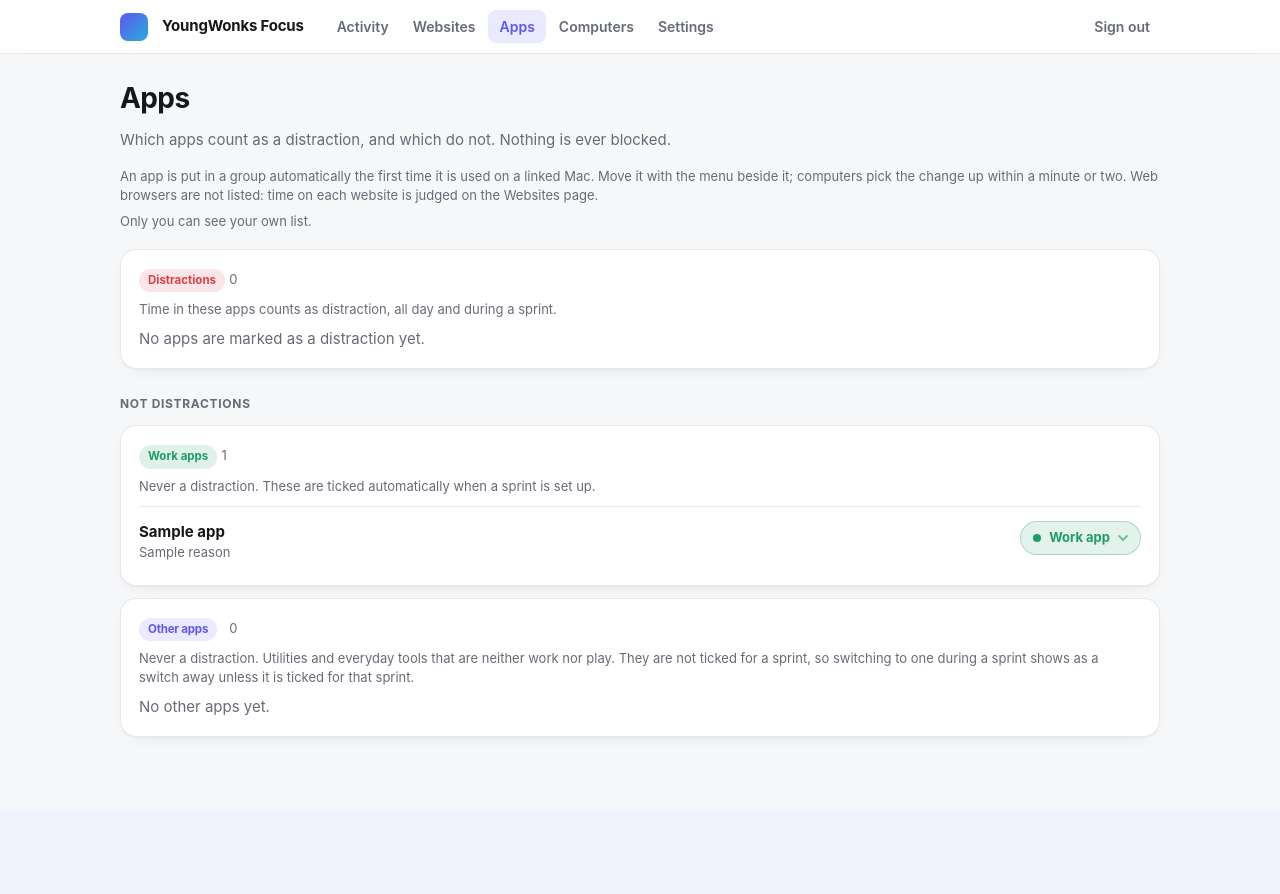
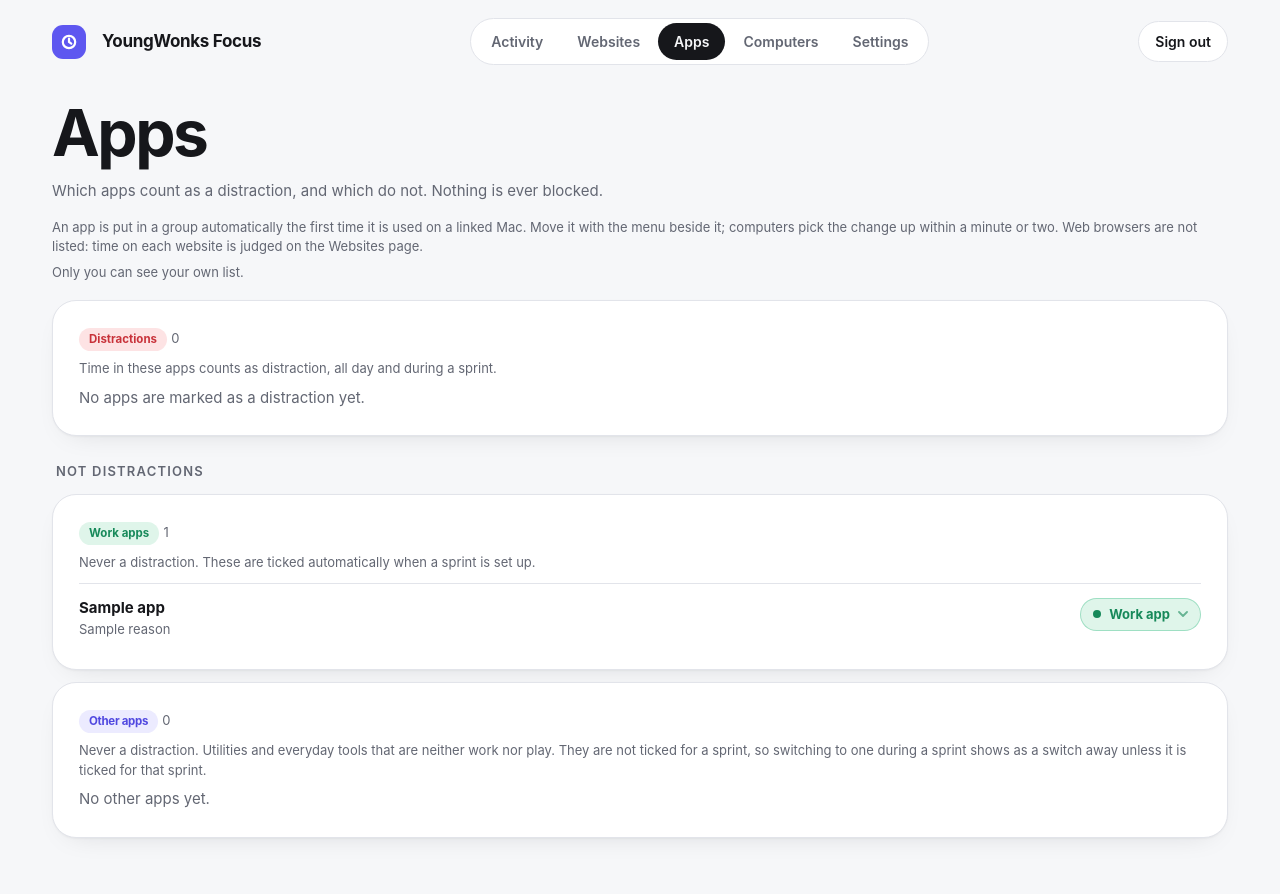
Before and after one commit to vraina/focus, a Flask app: page /dashboard/apps in a window 1280 px wide. Before the commit the page ends 739 px from the top, so only its background shows below. Run offline with Flask 3, Linux system fonts and the light colour scheme; the visitor is signed in with stand-in values (Sample User, id 1); a database or web service that is not in the repository returns one stand-in record (values such as "Sample title"); parts of the project's set-up code (start-up, migrations or seed data) failed here and were passed over.

Commit message:
Redesign step 1: shared colours, type and header
Dark theme as designed, with the light palette kept on the same layout. System font fallbacks:
no outside font files are loaded.

Co-Authored-By: Claude Fable 5.2 <noreply@anthropic.com>

```diff
--- a/server/templates/base.html
+++ b/server/templates/base.html
@@ -6,105 +6,122 @@
 <meta name="robots" content="noindex">
 <title>{% block title %}YoungWonks Focus{% endblock %}</title>
 <style>
-:root{--brand:#5e57f0;--brand2:#29adda;--good:#1f9d67;--warn:#d98312;--bad:#de3f46;--ink:#16171b;--soft:#676b76;--faint:#9a9eaa;
-  --canvas:#f6f7f9;--surface:#ffffff;--sunk:#f0f1f4;--line:rgba(18,20,28,.09);--line2:rgba(18,20,28,.05);--ring:rgba(94,87,240,.30);
-  --shadow:0 1px 2px rgba(18,20,28,.04),0 6px 20px -12px rgba(18,20,28,.14)}
-@media (prefers-color-scheme: dark){:root{--good:#35c283;--warn:#f0a23a;--bad:#f0666c;--ink:#f1f2f5;--soft:#a3a7b2;--faint:#70747f;
-  --canvas:#131418;--surface:#1c1e24;--sunk:#24262d;--line:rgba(255,255,255,.10);--line2:rgba(255,255,255,.06);--shadow:none}}
+/* Colours. Dark is the designed theme; light keeps the same layout with the site's earlier light palette. */
+:root{color-scheme:light dark;
+  --canvas:#f6f7f9;--surface:#ffffff;--raised:#f0f1f4;--line:#e2e4ea;--line2:#eceef2;--ink:#16171b;--soft:#636773;--faint:#9a9eaa;
+  --brand:#5e57f0;--link:#5048e0;--on-brand:#ffffff;--brand-tint:#ecebff;--brand-line:#b9b5fb;
+  --good:#17895a;--warn:#b86d08;--bad:#d2363d;--badtext:#c8323a;--good-fill:#27b47a;--warn-fill:#eda02b;--bad-fill:#e6474d;
+  --good-tint:#dff5ea;--warn-tint:#fbeed4;--bad-tint:#fde3e4;--idle:#dfe2e8;--ring:rgba(94,87,240,.30);
+  --shadow:0 1px 2px rgba(18,20,28,.04),0 10px 30px -18px rgba(18,20,28,.18);
+  --display:"Space Grotesk",Inter,-apple-system,BlinkMacSystemFont,"Segoe UI",Helvetica,Arial,sans-serif;
+  --text:Inter,-apple-system,BlinkMacSystemFont,"Segoe UI",Helvetica,Arial,sans-serif;--sunk:var(--raised)}
+@media (prefers-color-scheme: dark){:root{
+  --canvas:#0b0c10;--surface:#14161d;--raised:#1b1e27;--line:#262a36;--line2:#20232d;--ink:#f2f3f7;--soft:#a2a7b5;--faint:#5c6170;
+  --brand:#7c75ff;--link:#a5a0ff;--on-brand:#0b0c10;--brand-tint:#1f2030;--brand-line:#7c75ff;
+  --good:#3ddc97;--warn:#ffb547;--bad:#ff6b6b;--badtext:#ff8585;--good-fill:#3ddc97;--warn-fill:#ffb547;--bad-fill:#ff6b6b;
+  --good-tint:#123326;--warn-tint:#3a2c10;--bad-tint:#3d1c1f;--idle:#2e3240;--ring:rgba(124,117,255,.40);--shadow:none}}
 *{box-sizing:border-box}
 html{-webkit-text-size-adjust:100%}
-body{margin:0;background:var(--canvas);color:var(--ink);font:15px/1.5 Inter,-apple-system,BlinkMacSystemFont,"Segoe UI",Helvetica,Arial,sans-serif;
-  -webkit-font-smoothing:antialiased;text-rendering:optimizeLegibility}
-a{color:var(--brand);text-decoration:none} a:hover{text-decoration:underline} a.card:hover,a.chip:hover,a.ghost:hover,a.btn:hover,nav a:hover,a.brand:hover{text-decoration:none}
-:focus-visible{outline:2px solid var(--brand);outline-offset:2px;border-radius:6px}
-header.bar{background:color-mix(in srgb,var(--surface) 88%,transparent);backdrop-filter:saturate(1.4) blur(12px);-webkit-backdrop-filter:saturate(1.4) blur(12px);
-  border-bottom:1px solid var(--line);position:sticky;top:0;z-index:5}
-header.bar .in{max-width:1080px;margin:0 auto;padding:10px 20px;display:flex;align-items:center;gap:14px}
-.logo{width:28px;height:28px;border-radius:8px;background:linear-gradient(135deg,var(--brand),var(--brand2));flex:none}
-.brand{font-weight:700;letter-spacing:-.2px;color:var(--ink);margin-right:8px;white-space:nowrap}
-header.bar nav{display:flex;flex-wrap:wrap;gap:2px;margin-right:auto}
-nav a{color:var(--soft);font-weight:600;font-size:14px;padding:6px 11px;border-radius:8px;transition:background .12s,color .12s}
-nav a:hover{background:var(--sunk);color:var(--ink)} nav a.on{background:color-mix(in srgb,var(--brand) 12%,transparent);color:var(--brand)}
-.linkbtn{background:none;border:0;color:var(--soft);font:inherit;font-size:14px;font-weight:600;cursor:pointer;padding:6px 10px;border-radius:8px}
-.linkbtn:hover{background:var(--sunk);color:var(--ink)}
-main{max-width:1080px;margin:0 auto;padding:28px 20px 72px}
-h1{font-size:28px;line-height:1.15;margin:0 0 6px;letter-spacing:-.6px;font-weight:750}
-h2{font-size:12px;letter-spacing:.7px;text-transform:uppercase;color:var(--soft);margin:32px 0 12px;font-weight:700}
+body{margin:0;background:var(--canvas);color:var(--ink);font:15px/1.5 var(--text);-webkit-font-smoothing:antialiased;text-rendering:optimizeLegibility}
+a{color:var(--link);text-decoration:none} a:hover{text-decoration:underline}
+a.card:hover,a.chip:hover,a.ghost:hover,a.btn:hover,nav a:hover,a.brand:hover,a.more:hover{text-decoration:none}
+:focus-visible{outline:2px solid var(--brand);outline-offset:2px;border-radius:8px}
+/* Header: logo, a pill of navigation, sign out. */
+header.bar{position:relative;z-index:5}
+header.bar .in{max-width:1240px;margin:0 auto;padding:18px 32px 0;display:flex;align-items:center;gap:16px}
+.logo{width:34px;height:34px;border-radius:11px;background:var(--brand);flex:none;display:inline-flex;align-items:center;justify-content:center;color:var(--on-brand)}
+.brand{font-family:var(--display);font-weight:700;font-size:17px;letter-spacing:-.3px;color:var(--ink);white-space:nowrap}
+header.bar nav{display:flex;flex-wrap:wrap;gap:2px;margin:0 auto;background:var(--surface);border:1px solid var(--line);border-radius:99px;padding:4px}
+nav a{color:var(--soft);font-weight:600;font-size:14px;padding:8px 16px;border-radius:99px;transition:background .12s,color .12s}
+nav a:hover{color:var(--ink)} nav a.on{background:var(--ink);color:var(--canvas)}
+.linkbtn{border:1px solid var(--line);background:var(--surface);color:var(--ink);font:inherit;font-size:14px;font-weight:600;padding:9px 16px;border-radius:99px;cursor:pointer;white-space:nowrap}
+.linkbtn:hover{background:var(--raised)}
+main{max-width:1240px;margin:0 auto;padding:36px 32px 56px}
+h1{font-family:var(--display);font-size:64px;line-height:1;margin:0 0 10px;letter-spacing:-2.5px;font-weight:700}
+h2{font-size:13px;letter-spacing:1.2px;text-transform:uppercase;color:var(--soft);margin:30px 0 12px 4px;font-weight:600}
+.eyebrow{font-size:13px;font-weight:600;letter-spacing:1.4px;text-transform:uppercase;color:var(--link)}
+.title{font-family:var(--display);font-size:20px;font-weight:700;letter-spacing:-.4px;margin:0;text-transform:none;color:var(--ink)}
+.display{font-family:var(--display);font-weight:700;letter-spacing:-.4px}
 .muted{color:var(--soft)} .small{font-size:13px}
-.card{background:var(--surface);border:1px solid var(--line);border-radius:16px;padding:18px;box-shadow:var(--shadow)}
-a.card{transition:border-color .12s,transform .12s} a.card:hover{border-color:color-mix(in srgb,var(--brand) 35%,var(--line))}
+.card{background:var(--surface);border:1px solid var(--line);border-radius:24px;padding:26px;box-shadow:var(--shadow)}
+a.card{transition:border-color .12s} a.card:hover{border-color:var(--brand-line)}
 .tiles{display:grid;grid-template-columns:repeat(auto-fit,minmax(150px,1fr));gap:12px;margin-top:16px}
-.tile .k{font-size:12px;color:var(--soft);font-weight:600} .tile .v{font-size:28px;font-weight:750;letter-spacing:-.5px;font-variant-numeric:tabular-nums;margin-top:2px}
-.good{color:var(--good)} .warn{color:var(--warn)} .bad{color:var(--bad)}
-.pill{display:inline-block;font-size:11.5px;font-weight:700;padding:3px 9px;border-radius:99px;background:var(--sunk);color:var(--soft);white-space:nowrap}
-.pill.good{background:color-mix(in srgb,var(--good) 14%,transparent);color:var(--good)} .pill.warn{background:color-mix(in srgb,var(--warn) 16%,transparent);color:var(--warn)}
-.pill.bad{background:color-mix(in srgb,var(--bad) 13%,transparent);color:var(--bad)} .pill.brand{background:color-mix(in srgb,var(--brand) 12%,transparent);color:var(--brand)}
-.stack>*+*{margin-top:12px}
+.tile .k{font-size:12px;color:var(--soft);font-weight:600} .tile .v{font-family:var(--display);font-size:28px;font-weight:700;letter-spacing:-.5px;font-variant-numeric:tabular-nums;margin-top:2px}
+.good{color:var(--good)} .warn{color:var(--warn)} .bad{color:var(--badtext)}
+.pill{display:inline-block;font-size:11.5px;font-weight:700;padding:3px 10px;border-radius:99px;background:var(--raised);color:var(--soft);white-space:nowrap}
+.pill.good{background:var(--good-tint);color:var(--good)} .pill.warn{background:var(--warn-tint);color:var(--warn)}
+.pill.bad{background:var(--bad-tint);color:var(--badtext)} .pill.brand{background:var(--brand-tint);color:var(--link)}
+.stack>*+*{margin-top:14px}
 .row{display:flex;align-items:center;gap:12px;flex-wrap:wrap}
 .spread{margin-left:auto}
 .num{font-variant-numeric:tabular-nums;font-weight:700}
-.btn{display:inline-block;background:var(--brand);color:#fff;font-weight:650;border:0;border-radius:10px;padding:10px 16px;font-size:15px;cursor:pointer;
-  box-shadow:0 1px 2px rgba(94,87,240,.35);transition:filter .12s} .btn:hover{filter:brightness(1.07)}
-.ghost{display:inline-block;border:1px solid var(--line);border-radius:10px;padding:7px 12px;color:var(--ink);font-weight:600;font-size:14px;background:var(--surface);cursor:pointer;transition:background .12s}
-.ghost:hover{background:var(--sunk)} .ghost.off{opacity:.35;pointer-events:none}
-.field{width:100%;padding:10px 12px;margin:4px 0 12px;border-radius:10px;border:1px solid var(--line);background:var(--surface);color:var(--ink);font:inherit;transition:border-color .12s,box-shadow .12s}
+.btn{display:inline-block;background:var(--brand);color:var(--on-brand);font-weight:650;border:0;border-radius:99px;padding:11px 20px;font-size:15px;cursor:pointer;transition:filter .12s} .btn:hover{filter:brightness(1.08)}
+.ghost{display:inline-block;border:1px solid var(--line);border-radius:99px;padding:8px 15px;color:var(--ink);font-weight:600;font-size:14px;background:var(--surface);cursor:pointer;transition:background .12s}
+.ghost:hover{background:var(--raised)} .ghost.off{opacity:.4;pointer-events:none}
+.more{font-size:13px;font-weight:600;padding:6px 13px;border-radius:99px;border:1px solid var(--line);color:var(--link);white-space:nowrap} .more:hover{border-color:var(--brand-line)}
+.field{width:100%;padding:11px 14px;margin:4px 0 12px;border-radius:14px;border:1px solid var(--line);background:var(--canvas);color:var(--ink);font:inherit;transition:border-color .12s,box-shadow .12s}
 .field:focus{outline:0;border-color:var(--brand);box-shadow:0 0 0 3px var(--ring)}
 textarea.field{min-height:120px;font-family:ui-monospace,Menlo,monospace;font-size:13px}
 label{font-size:13px;color:var(--soft);font-weight:600}
-.narrow{max-width:400px;margin:7vh auto 0} .ok{color:var(--good);font-weight:600} .err{color:var(--bad);font-weight:600}
-.code{font:700 34px/1 ui-monospace,Menlo,monospace;letter-spacing:4px;padding:16px 20px;border-radius:12px;background:var(--sunk);display:inline-block}
-.chip{display:inline-block;padding:6px 13px;border-radius:99px;background:var(--surface);border:1px solid var(--line);color:var(--ink);font-weight:600;font-size:13px;transition:background .12s}
-.chip:hover{background:var(--sunk)} .chip.sub{font-weight:500;color:var(--soft)} .chip.on,.chip.on:hover{background:var(--brand);border-color:var(--brand);color:#fff}
+.narrow{max-width:420px;margin:7vh auto 0} .narrow h1{font-size:40px;letter-spacing:-1.4px} .ok{color:var(--good);font-weight:600} .err{color:var(--badtext);font-weight:600}
+.code{font:700 34px/1 ui-monospace,Menlo,monospace;letter-spacing:4px;padding:16px 20px;border-radius:16px;background:var(--raised);display:inline-block}
+/* A pill of choices: the person filter, list switches. */
+.seg{display:inline-flex;flex-wrap:wrap;gap:2px;background:var(--surface);border:1px solid var(--line);border-radius:99px;padding:4px;max-width:100%}
+.seg a,.seg button{padding:8px 18px;border-radius:99px;font:inherit;font-size:14px;font-weight:600;color:var(--soft);border:0;background:none;cursor:pointer;white-space:nowrap}
+.seg a:hover,.seg button:hover{color:var(--ink);text-decoration:none}
+.seg a.on,.seg button[aria-pressed=true]{background:var(--brand);color:var(--on-brand)}
+.chip{display:inline-block;padding:7px 14px;border-radius:99px;background:var(--surface);border:1px solid var(--line);color:var(--ink);font-weight:600;font-size:13px;transition:background .12s}
+.chip:hover{background:var(--raised)} .chip.sub{font-weight:500;color:var(--soft)} .chip.on,.chip.on:hover{background:var(--brand);border-color:var(--brand);color:var(--on-brand)}
 /* Dropdowns: every <select> is dressed as a button that opens a small panel (the real <select> stays for the form). */
 select.field,select.pick{max-width:100%}
 .dd{position:relative;display:inline-block;max-width:100%;vertical-align:middle}
 .dd.block{display:block;margin:4px 0 12px}
 .dd>select{position:absolute;inset:0;width:100%;height:100%;opacity:0;pointer-events:none;margin:0}
 .dd-btn{display:inline-flex;align-items:center;gap:8px;width:100%;max-width:100%;border:1px solid var(--line);background:var(--surface);color:var(--ink);font:inherit;font-size:14px;font-weight:600;
-  padding:8px 12px;border-radius:10px;cursor:pointer;text-align:left;transition:background .12s,border-color .12s,box-shadow .12s}
+  padding:9px 14px;border-radius:99px;cursor:pointer;text-align:left;transition:background .12s,border-color .12s,box-shadow .12s}
 .dd-btn:hover{background:var(--sunk)} .dd.open .dd-btn,.dd-btn:focus-visible{outline:0;border-color:var(--brand);box-shadow:0 0 0 3px var(--ring)}
 .dd-btn .t{flex:1;min-width:0;overflow:hidden;text-overflow:ellipsis;white-space:nowrap}
 .dd-btn .c{flex:none;width:10px;height:6px;opacity:.6;transition:transform .15s} .dd.open .dd-btn .c{transform:rotate(180deg)}
 .dd-btn .dot,.dd-opt .dot{flex:none;width:8px;height:8px;border-radius:50%;background:currentColor}
 .dd.round .dd-btn{border-radius:999px;padding:6px 12px;font-size:13px;font-weight:650}
-.dd.tone-distraction .dd-btn{color:var(--bad);background:color-mix(in srgb,var(--bad) 11%,transparent);border-color:color-mix(in srgb,var(--bad) 28%,transparent)}
-.dd.tone-work .dd-btn{color:var(--good);background:color-mix(in srgb,var(--good) 12%,transparent);border-color:color-mix(in srgb,var(--good) 30%,transparent)}
-.dd.tone-neutral .dd-btn{color:var(--brand);background:color-mix(in srgb,var(--brand) 10%,transparent);border-color:color-mix(in srgb,var(--brand) 26%,transparent)}
+.dd.tone-distraction .dd-btn{color:var(--badtext);background:var(--bad-tint);border-color:color-mix(in srgb,var(--bad-fill) 35%,transparent)}
+.dd.tone-work .dd-btn{color:var(--good);background:var(--good-tint);border-color:color-mix(in srgb,var(--good-fill) 35%,transparent)}
+.dd.tone-neutral .dd-btn{color:var(--link);background:var(--brand-tint);border-color:color-mix(in srgb,var(--brand) 35%,transparent)}
 .dd-menu{position:absolute;z-index:30;top:calc(100% + 6px);left:0;min-width:100%;width:max-content;max-width:min(320px,86vw);max-height:300px;overflow:auto;padding:6px;margin:0;list-style:none;
-  background:var(--surface);border:1px solid var(--line);border-radius:12px;box-shadow:0 12px 32px -8px rgba(18,20,28,.28);display:none}
+  background:var(--raised);border:1px solid var(--line);border-radius:18px;box-shadow:0 24px 60px rgba(0,0,0,.35);display:none}
 .dd.open .dd-menu{display:block} .dd.right .dd-menu{left:auto;right:0} .dd.up .dd-menu{top:auto;bottom:calc(100% + 6px)}
 .dd-opt{display:flex;align-items:center;gap:10px;padding:8px 10px;border-radius:8px;cursor:pointer;font-size:14px;font-weight:600;color:var(--ink)}
 .dd-opt small{display:block;font-size:12px;font-weight:500;color:var(--soft);margin-top:1px}
 .dd-opt .k{flex:none;margin-left:auto;width:12px;height:12px;visibility:hidden;color:var(--brand)} .dd-opt[aria-selected=true] .k{visibility:visible}
-.dd-opt:hover,.dd-opt.at{background:var(--sunk)}
-.dd-opt.distraction .dot{color:var(--bad)} .dd-opt.work .dot{color:var(--good)} .dd-opt.neutral .dot{color:var(--brand)}
+.dd-opt:hover,.dd-opt.at{background:var(--surface)}
+.dd-opt.distraction .dot{color:var(--bad-fill)} .dd-opt.work .dot{color:var(--good-fill)} .dd-opt.neutral .dot{color:var(--brand)}
 /* Navigation folds into a menu button when there is no room for it. */
-.burger{display:none;margin-left:auto;width:38px;height:38px;border-radius:10px;border:1px solid var(--line);background:var(--surface);color:var(--ink);cursor:pointer;align-items:center;justify-content:center;padding:0}
-.burger:hover{background:var(--sunk)} .burger svg{width:18px;height:18px}
+.burger{display:none;margin-left:auto;width:44px;height:44px;border-radius:50%;border:1px solid var(--line);background:var(--surface);color:var(--ink);cursor:pointer;align-items:center;justify-content:center;padding:0}
+.burger:hover{background:var(--raised)} .burger svg{width:18px;height:18px}
 .burger .x{display:none} header.bar.open .burger .x{display:block} header.bar.open .burger .m{display:none}
-.navwrap{display:flex;align-items:center;flex:1;min-width:0;gap:8px}
-@media (max-width:900px){
+.navwrap{display:flex;align-items:center;flex:1;min-width:0;gap:16px}
+@media (max-width:1040px){
   .burger{display:inline-flex}
-  .navwrap{display:none;position:absolute;left:0;right:0;top:100%;flex-direction:column;align-items:stretch;gap:2px;padding:10px 14px 14px;
-    background:var(--surface);border-bottom:1px solid var(--line);box-shadow:0 18px 30px -18px rgba(18,20,28,.35)}
+  .navwrap{display:none;position:absolute;left:12px;right:12px;top:calc(100% + 8px);flex-direction:column;align-items:stretch;gap:4px;padding:10px;
+    background:var(--raised);border:1px solid var(--line);border-radius:22px;box-shadow:0 24px 60px rgba(0,0,0,.35)}
   header.bar.open .navwrap{display:flex}
-  header.bar nav{flex-direction:column;gap:2px;margin:0} nav a{padding:11px 12px;font-size:15px}
-  .navwrap form{border-top:1px solid var(--line);margin-top:6px;padding-top:6px} .linkbtn{width:100%;text-align:left;padding:11px 12px;font-size:15px}
+  header.bar nav{flex-direction:column;gap:2px;margin:0;background:none;border:0;padding:0;border-radius:0} nav a{padding:12px 14px;font-size:15px;border-radius:14px}
+  .navwrap form{border-top:1px solid var(--line);margin-top:4px;padding-top:8px} .linkbtn{width:100%;text-align:left;padding:12px 14px;font-size:15px;border:0;background:none;border-radius:14px}
 }
 /* Tablets and phones. */
 @media (max-width:760px){
-  main{padding:20px 14px 56px} h1{font-size:24px} header.bar .in{padding:8px 14px}
-  .card{padding:14px;border-radius:14px}
+  header.bar .in{padding:12px 16px 0} main{padding:20px 16px 48px}
+  h1{font-size:44px;letter-spacing:-1.8px}
+  .card{padding:20px;border-radius:22px}
   .tiles{grid-template-columns:1fr 1fr;gap:10px} .tile .v{font-size:23px}
   .code{font-size:26px;letter-spacing:3px;padding:14px 16px}
   .spread{margin-left:0}
   .row>form.row,.row>.dd{flex:1 1 100%}
   .row>form.row .dd,.row>form.row .field{flex:1;min-width:0}
-  .btn,.ghost{padding-top:10px;padding-bottom:10px} /* comfortable to tap */
-  .dd-btn{padding-top:10px;padding-bottom:10px} .dd.round .dd-btn{padding-top:8px;padding-bottom:8px}
+  .seg{display:flex} .seg a,.seg button{flex:1;text-align:center;padding:10px 8px}
   .field{font-size:16px} /* stops iOS zooming the page when a field is tapped */
 }
-@media (max-width:420px){.tiles{grid-template-columns:1fr 1fr} .tile .k{font-size:11px} .narrow{margin-top:3vh}}
+@media (max-width:420px){h1{font-size:40px} .narrow{margin-top:3vh}}
 @media (prefers-reduced-motion:reduce){*{transition:none!important;scroll-behavior:auto!important}}
 </style>
 {% block head %}{% endblock %}
@@ -113,13 +130,13 @@ select.field,select.pick{max-width:100%}
 {% set me = current_account() %}
 {% if me %}
 <header class="bar"><div class="in">
-  <span class="logo"></span><a class="brand" href="{{ url_for('overview') }}">YoungWonks Focus</a>
+  <span class="logo"><svg aria-hidden="true" width="18" height="18" viewBox="0 0 18 18" fill="none" stroke="currentColor" stroke-width="2.2" stroke-linecap="round"><circle cx="9" cy="9" r="6.2"></circle><path d="M9 5.6V9l2.3 1.7"></path></svg></span><a class="brand" href="{{ url_for('overview') }}">YoungWonks Focus</a>
   <button class="burger" type="button" aria-label="Menu" aria-expanded="false" aria-controls="site-menu">
-    <svg class="m" viewBox="0 0 18 18" fill="none" stroke="currentColor" stroke-width="1.8" stroke-linecap="round" aria-hidden="true"><path d="M2 5h14M2 9h14M2 13h14"/></svg>
+    <svg class="m" viewBox="0 0 18 18" fill="none" stroke="currentColor" stroke-width="1.9" stroke-linecap="round" aria-hidden="true"><path d="M3 6h12M3 12h12"/></svg>
     <svg class="x" viewBox="0 0 18 18" fill="none" stroke="currentColor" stroke-width="1.8" stroke-linecap="round" aria-hidden="true"><path d="M4 4l10 10M14 4L4 14"/></svg>
   </button>
   <div class="navwrap" id="site-menu">
-  <nav>
+  <nav aria-label="Main">
     <a href="{{ url_for('overview') }}" class="{{ 'on' if active == 'days' }}">Activity</a>
     <a href="{{ url_for('sites_view') }}" class="{{ 'on' if active == 'sites' }}">Websites</a>
     <a href="{{ url_for('apps_view') }}" class="{{ 'on' if active == 'apps' }}">Apps</a>
```
